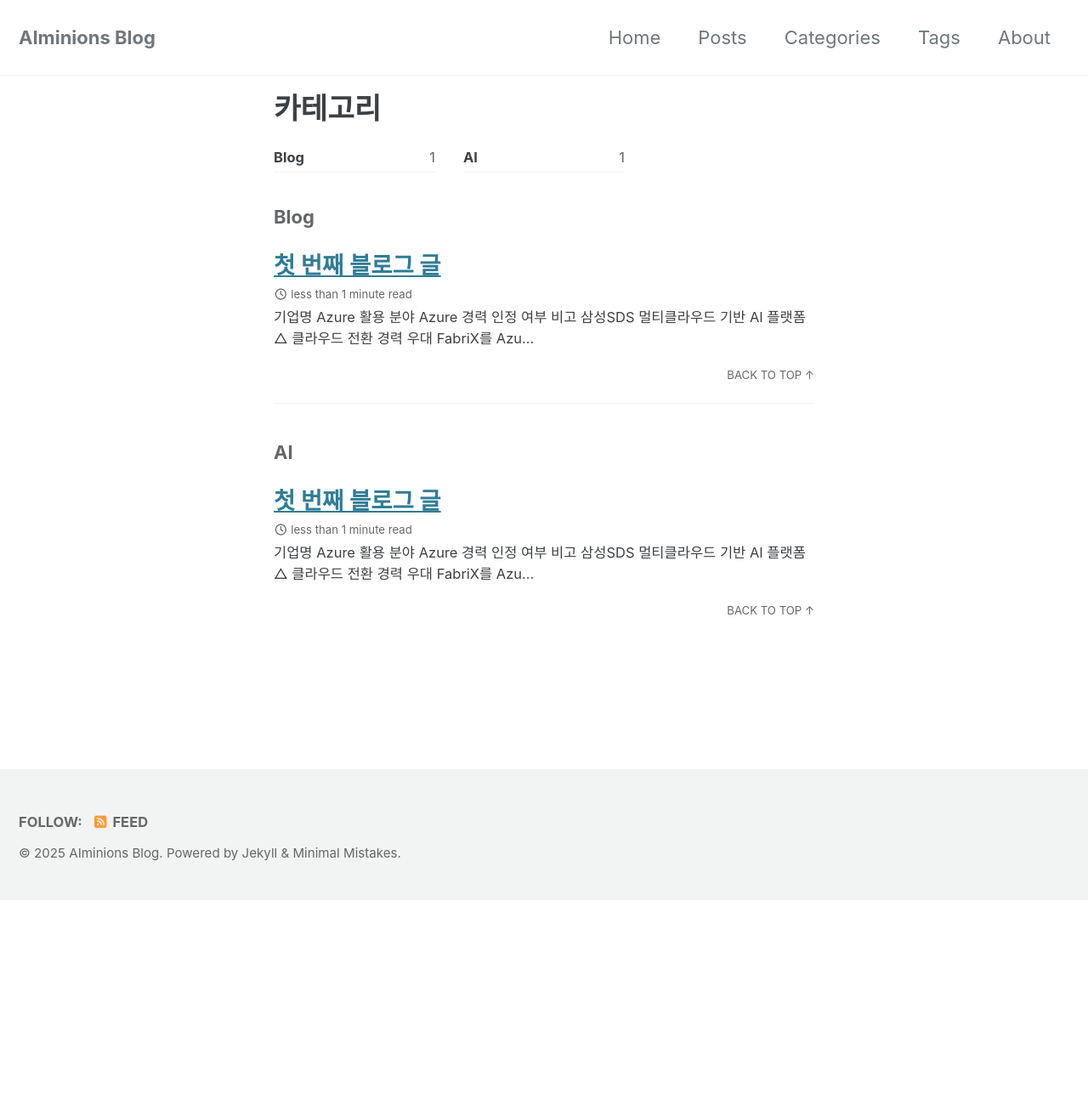
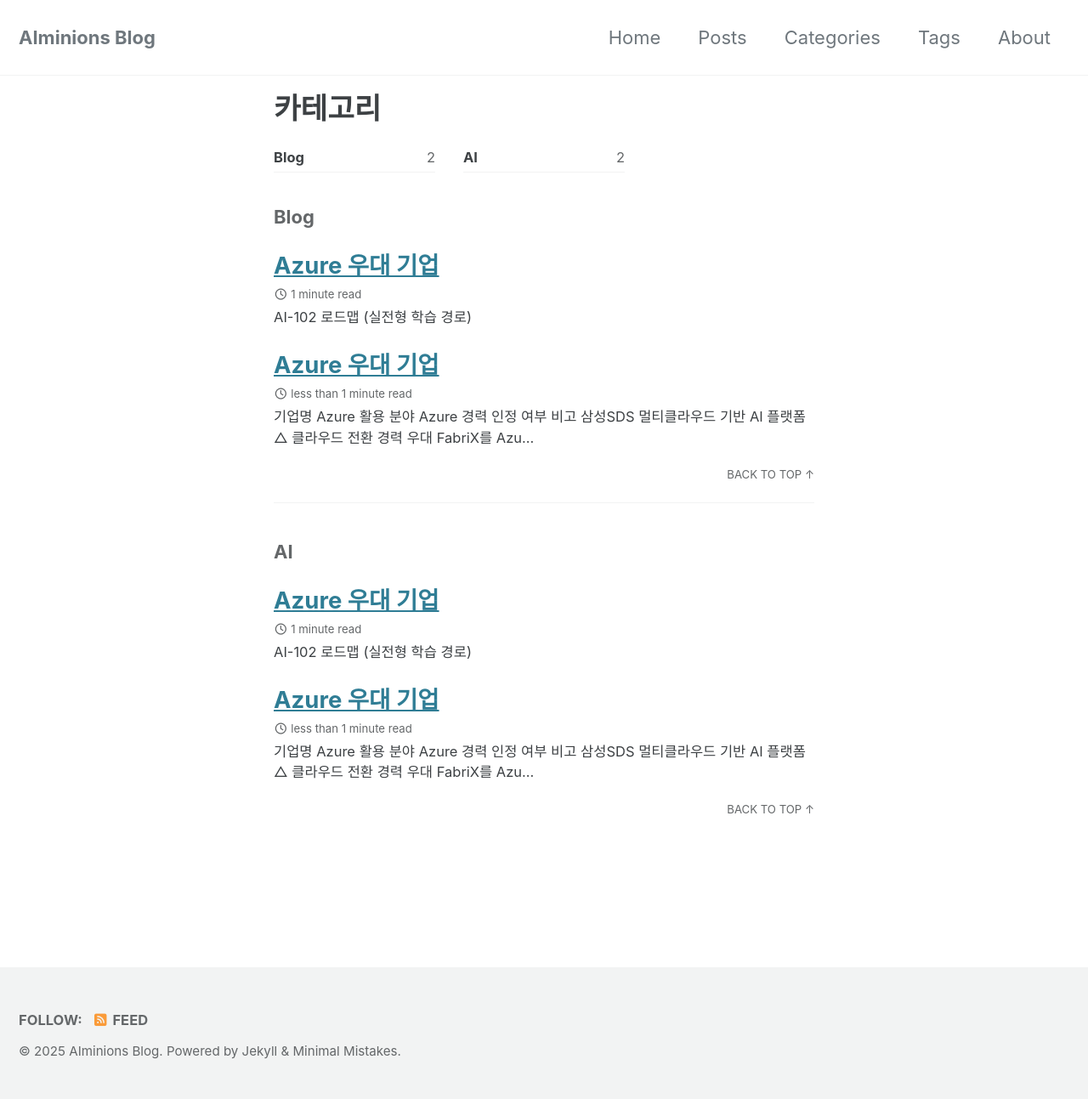
Before and after one commit to AIminions/AIminions.github.io, a Jekyll site: the page built from categories.md, in a window 1280 px wide. Shown: the whole page at 85% size. Built offline with Jekyll 4.4.1, drawn with Linux system fonts in a browser that asks for light colours; cached includes are drawn as plain includes; before the commit the page ends 1059 px from its top, so only the background shows below that; part of the change alters nothing that is shown.

Commit message:
azure 자격증

```diff
--- a/_posts/2025-05-06-my-first-post.md
+++ b/_posts/2025-05-06-my-first-post.md
@@ -1,9 +1,9 @@
 ---
 layout: single
-title: "첫 번째 블로그 글"
+title: "Azure 우대 기업"
 date: 2025-05-06
 categories: [Blog, AI]
-tags: [GPT, Azure, Azure 우대]
+tags: [Azure 우대]
 header:
   overlay_image: /assets/images/Azure.png
   caption: "Minimal Mistakes 샘플 썸네일"
--- /dev/null
+++ b/_posts/2025-05-06-my-two-post.md
@@ -0,0 +1,89 @@
+---
+layout: single
+title: "Azure 우대 기업"
+date: 2025-05-06
+categories: [Blog, AI]
+tags: [Azure 자격증, AI fundimental]
+header:
+  overlay_image: /assets/images/ai-102.png
+  caption: "Minimal Mistakes 샘플 썸네일"
+---
+
+# AI-102 로드맵 (실전형 학습 경로)
+
+### 1단계: 기본기 다지기 (필수 기초)
+
+Azure 기초
+
+Azure 포털 사용법
+
+리소스 그룹, 스토리지, App Service 기본
+
+[AZ-900 학습 내용 참조]
+
+AI 개요
+
+인공지능과 머신러닝 차이
+
+AI 서비스와 Azure AI 서비스의 구분
+
+### 2단계: Azure AI 서비스 이해 및 실습
+
+이 단계가 AI-102의 핵심 영역입니다.
+
+영역 내용 주요 서비스
+NLP (자연어 처리) 텍스트 분석, 언어 감지, 개체 인식, 문서 요약 등 Azure Language Service (Text Analytics, Translator 등)
+음성 처리 음성 인식, 음성 합성, 텍스트-음성 변환 Speech Service
+컴퓨터 비전 이미지 분석, OCR, 얼굴 인식 Computer Vision, Face API
+지식 마이닝 Azure Cognitive Search 활용 Azure Cognitive Search
+Bot Azure Bot Service, QnA Maker → Language Studio로 통합됨 Azure Bot Service
+맞춤형 AI Custom Vision, Custom Translator, LUIS → Language Studio로 통합됨 Language Studio, Custom AI 모델
+
+실습 팁:
+
+Azure Portal + Azure AI Studio에서 샘플 프로젝트 해보기
+
+GitHub 예제: [링크텍스트](https://github.com/MicrosoftLearning/AI-102-AIEngineer)
+
+### 3단계: 통합 및 배포 능력
+
+Azure Functions와 Logic Apps로 AI 서비스 연결
+
+AI 서비스 인증 및 보안: Key, Endpoint, RBAC, Managed Identity
+
+컨테이너 배포: Cognitive Services를 Docker로 배포
+
+### 4단계: 실전 프로젝트 구축
+
+케이스 스터디 기반 프로젝트 만들기 (예: 음성 챗봇, 자동 리뷰 분석기 등)
+
+아래 요소를 모두 통합한 엔드-투-엔드 프로젝트 구성
+
+데이터 수집 → AI 처리 → 결과 시각화/응답 → 배포
+
+### 5단계: 시험 준비
+
+Microsoft 공식 학습 경로:
+
+https://learn.microsoft.com/en-us/training/courses/ai-102t00?wt.mc_id=studentamb_433861
+
+MeasureUp 모의고사 또는 Whizlabs 등 실전 대비 퀴즈
+
+시험 구성:
+
+케이스 기반 문항 35개 + 단답형/객관식 혼합 (총 4060문항)
+
+시험 시간: 100~120분
+
+합격 기준: 700점 (1000점 만점)
+
+### 학습 타임라인 (예시)
+
+주차 목표
+1주차 Azure 기초 + AI 서비스 개요 학습
+2~3주차 NLP / Computer Vision / Speech 핵심 서비스 실습
+4주차 Bot Service, Azure Search, Custom 모델 실습
+5주차 인증/보안/통합 구성 학습
+6주차 실전 프로젝트 구성 및 복습
+7주차 모의고사 + 부족한 부분 반복 학습
+8주차 시험 응시
```
